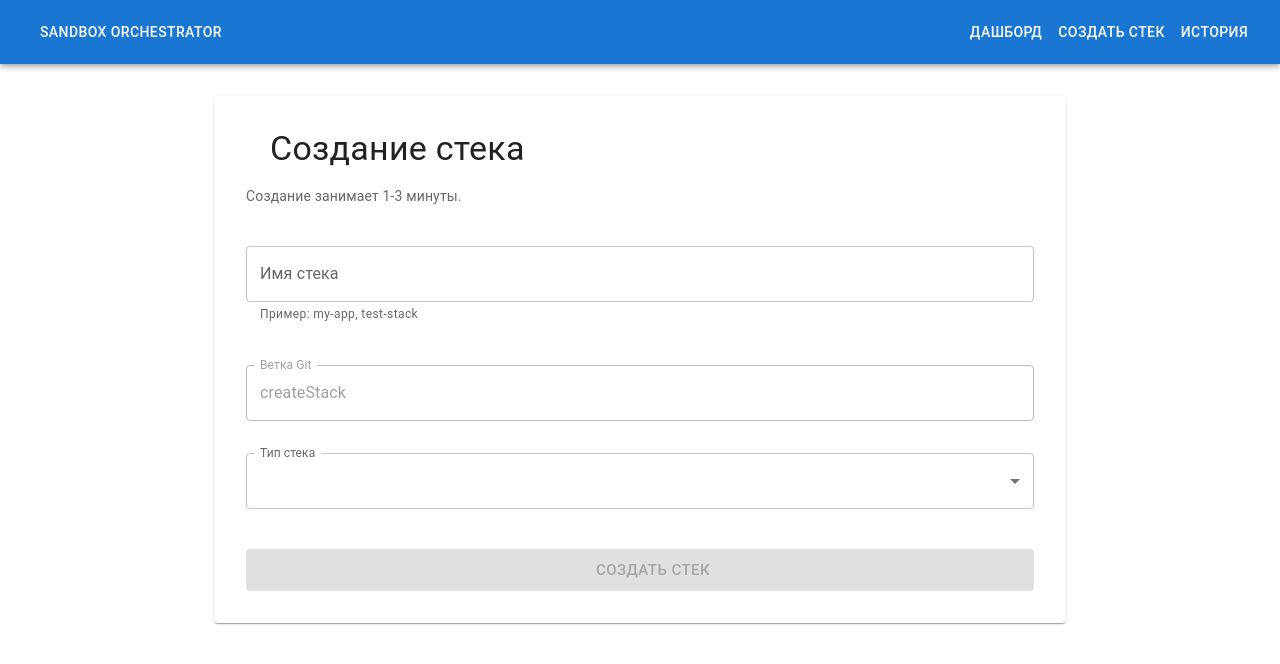
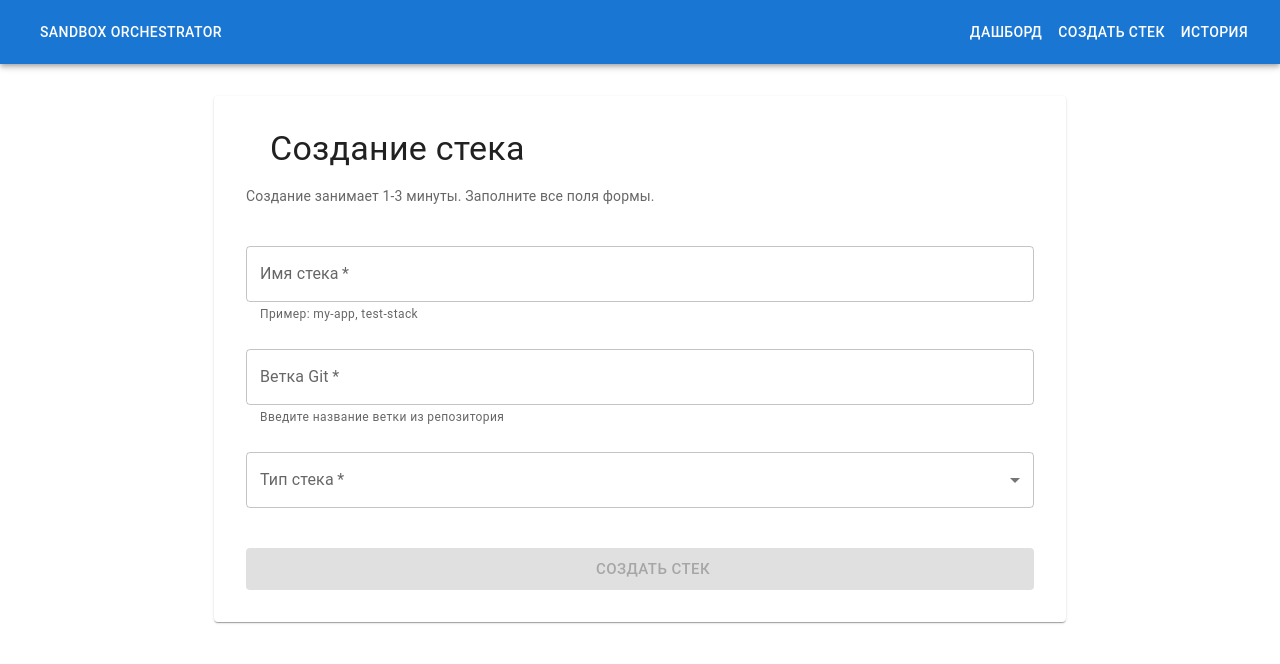
Before and after one commit to XtadeRe/ibank-project, a React (Create React App) app in the folder frontend/: page /create in a window 1280 px wide. Shown: the top 664 px of the page. Built offline with nearby package versions, Linux system fonts and the light colour scheme; no server answers; some icons are missing.

Commit message:
update ui and controller

```diff
--- a/frontend/src/pages/CreateStack.js
+++ b/frontend/src/pages/CreateStack.js
@@ -1,4 +1,4 @@
-import React, { useState, useContext, useEffect } from "react";
+import React, { useState, useContext } from "react";
 import {
   Container,
   Typography,
@@ -26,17 +26,13 @@ function CreateStack() {
 
   const [form, setForm] = useState({
     name: "",
-    git_branch: "studygate", // Статически установленное значение
-    stack_type: "studygate",
+    git_branch: "",
+    stack_type: "",
   });
 
-  const [branches] = useState(["createStack"]); // Статический список
-  const [loadingBranches, setLoadingBranches] = useState(false); // Загрузка не требуется
   const [submitting, setSubmitting] = useState(false);
   const [error, setError] = useState("");
   const [success, setSuccess] = useState("");
-
-  // useEffect убираем, так как данные статичны
 
   const isNameValid = (name) => {
     return /^[a-z0-9-]{3,30}$/.test(name);
@@ -44,18 +40,36 @@ function CreateStack() {
 
   const handleChange = (e) => {
     const { name, value } = e.target;
-    if (name !== "git_branch") {
-      setForm((prev) => ({ ...prev, [name]: value }));
-    }
+    setForm((prev) => ({ ...prev, [name]: value }));
+  };
+
+  const isFormValid = () => {
+    return (
+      form.name &&
+      isNameValid(form.name) &&
+      form.git_branch &&
+      form.git_branch.trim() !== "" &&
+      form.stack_type &&
+      form.stack_type.trim() !== ""
+    );
   };
 
   const handleSubmit = async () => {
+    // Валидация всех полей
     if (!form.name) {
       setError("Введите имя стека");
       return;
     }
     if (!isNameValid(form.name)) {
       setError("Имя: только латиница, цифры, дефис. 3-30 символов");
+      return;
+    }
+    if (!form.git_branch) {
+      setError("Выберите ветку Git");
+      return;
+    }
+    if (!form.stack_type) {
+      setError("Выберите тип стека");
       return;
     }
 
@@ -75,6 +89,7 @@ function CreateStack() {
       });
       localStorage.setItem("creatingStacks", JSON.stringify(creating));
 
+      // Отправляем все данные из формы на сервер
       await axios.post(`${API_URL}/jenkins/deploy`, {
         branch: form.git_branch,
         stack_type: form.stack_type,
@@ -84,10 +99,11 @@ function CreateStack() {
 
       setSuccess(`Стек "${form.name}" успешно создан!`);
 
+      // Очищаем форму после успешного создания
       setForm({
         name: "",
-        git_branch: "createStack",
-        stack_type: "full",
+        git_branch: "",
+        stack_type: "",
       });
     } catch (err) {
       setError(err.response?.data?.error || "Ошибка создания стека");
@@ -105,7 +121,7 @@ function CreateStack() {
         </Box>
 
         <Typography variant="body2" color="textSecondary" sx={{ mb: 3 }}>
-          Создание занимает 1-3 минуты.
+          Создание занимает 1-3 минуты. Заполните все поля формы.
         </Typography>
 
         {error && (
@@ -123,7 +139,9 @@ function CreateStack() {
           >
             {success}
             <Box sx={{ mt: 1 }}>
-              <Link href="/">Перейти к списку →</Link>
+              <Link href="/" onClick={() => navigate("/")}>
+                Перейти к списку →
+              </Link>
             </Box>
           </Alert>
         )}
@@ -136,6 +154,7 @@ function CreateStack() {
           onChange={handleChange}
           margin="normal"
           disabled={submitting}
+          required
           error={form.name && !isNameValid(form.name)}
           helperText={
             form.name && !isNameValid(form.name)
@@ -144,31 +163,20 @@ function CreateStack() {
           }
         />
 
-        {/* Статическое поле для ветки */}
+        <TextField
+          fullWidth
+          label="Ветка Git"
+          name="git_branch"
+          value={form.git_branch}
+          onChange={handleChange}
+          margin="normal"
+          disabled={submitting}
+          required
+          placeholder="например: main, develop, studygate"
+          helperText="Введите название ветки из репозитория"
+        />
+
         <FormControl fullWidth margin="normal" required>
-          <TextField
-            label="Ветка Git"
-            value="createStack" // Отображаем статическое значение
-            disabled // Делаем поле неизменяемым
-            margin="normal"
-          />
-          {/* Скрываем старый Select */}
-          {/* <InputLabel id="branch-select-label">
-                        {loadingBranches ? 'Загрузка веток...' : 'Ветка Git'}
-                    </InputLabel>
-                    <Select
-                        labelId="branch-select-label"
-                        name="git_branch"
-                        value={form.git_branch || ''}
-                        onChange={handleChange}
-                        label={loadingBranches ? 'Загрузка веток...' : 'Ветка Git'}
-                        disabled={true} // Также отключаем, если оставляем Select
-                    >
-                        <MenuItem value="createStack">createStack</MenuItem>
-                    </Select> */}
-        </FormControl>
-
-        <FormControl fullWidth margin="normal">
           <InputLabel>Тип стека</InputLabel>
           <Select
             name="stack_type"
@@ -177,7 +185,9 @@ function CreateStack() {
             label="Тип стека"
             disabled={submitting}
           >
-            <MenuItem value="stack">Интернет банк</MenuItem>
+            <MenuItem value="full">Full (Полный стек)</MenuItem>
+            <MenuItem value="stack">Stack (Интернет банк)</MenuItem>
+            <MenuItem value="studygate">StudyGate</MenuItem>
             <MenuItem value="backend">Backend сервер</MenuItem>
             <MenuItem value="db">База данных</MenuItem>
           </Select>
@@ -189,7 +199,7 @@ function CreateStack() {
           color="primary"
           size="large"
           onClick={handleSubmit}
-          disabled={submitting || !form.name || !isNameValid(form.name)} // Убрали проверки, связанные с веткой и её загрузкой
+          disabled={submitting || !isFormValid()}
           startIcon={!submitting && <BuildIcon />}
           sx={{ mt: 4 }}
         >
```
Also changed, not shown: 2 other files (tests, documents, lock files or other folders).
